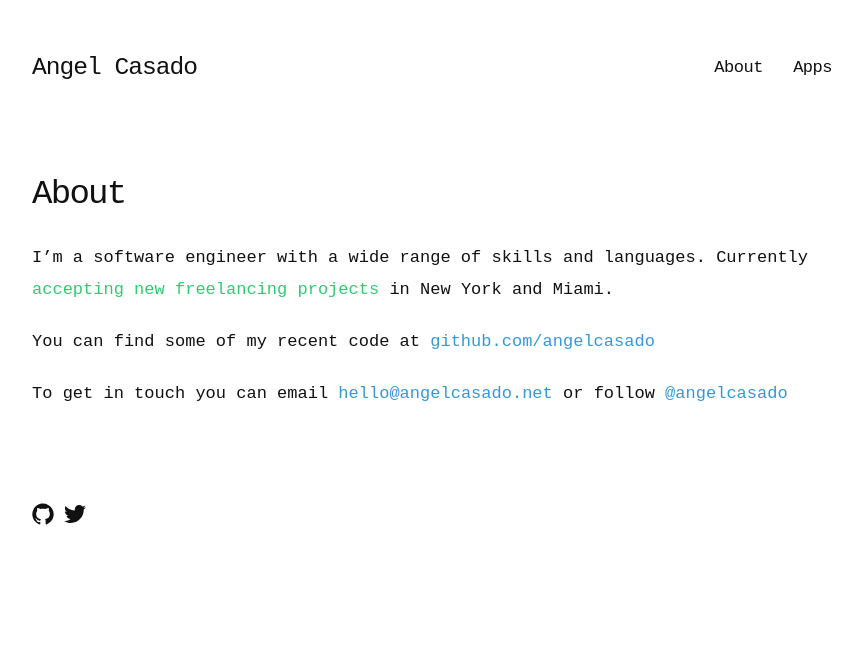
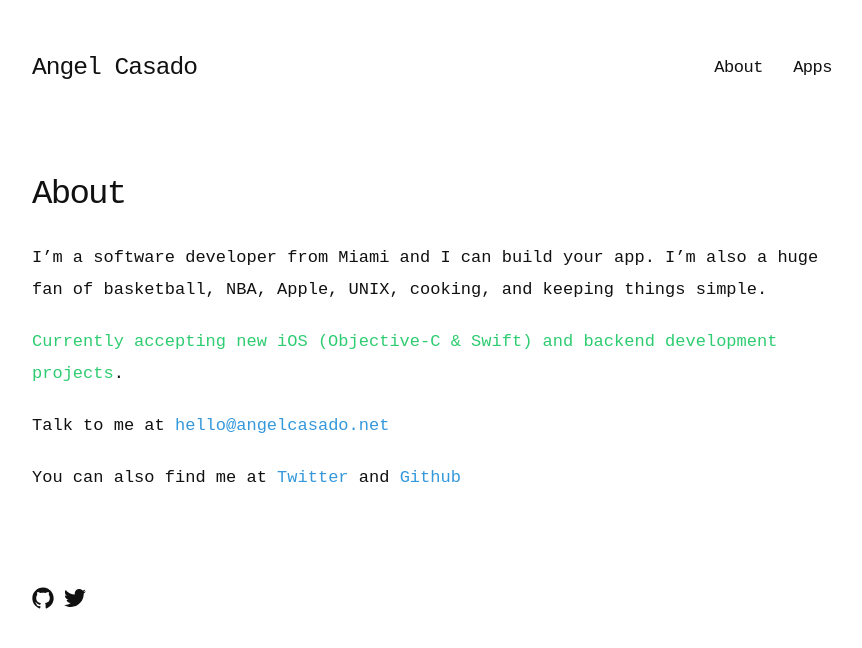
Before and after one commit to angelcasado/angelcasado.github.io, a Jekyll site: the page built from about.md, in a window 1280 px wide. Shown: the top 648 px of the page, without its empty margins (208-1070 px from the left). Built offline with Jekyll 4.4.1, drawn with Linux system fonts in a browser that asks for light colours.

Commit message:
About me update.

```diff
--- a/about.md
+++ b/about.md
@@ -4,8 +4,10 @@ title: About
 permalink: /about/
 ---
 
-I'm a software engineer with a wide range of skills and languages. Currently <span class="green-color">accepting new freelancing projects</span> in New York and Miami.
+I'm a software developer from Miami and I can build your app. I'm also a huge fan of basketball, NBA, Apple, UNIX, cooking, and keeping things simple.
 
-You can find some of my recent code at [github.com/angelcasado](https://github.com/angelcasado)
+<span class="green-color">Currently accepting new iOS (Objective-C & Swift) and backend development projects</span>.
 
-To get in touch you can email [hello@angelcasado.net](mailto:hello@angelcasado.net) or follow [@angelcasado](https://twitter.com/angelcasado)
+Talk to me at [hello@angelcasado.net](mailto:hello@angelcasado.net)
+
+You can also find me at [Twitter](https://twitter.com/angelcasado) and [Github](https://github.com/angelcasado)
```
